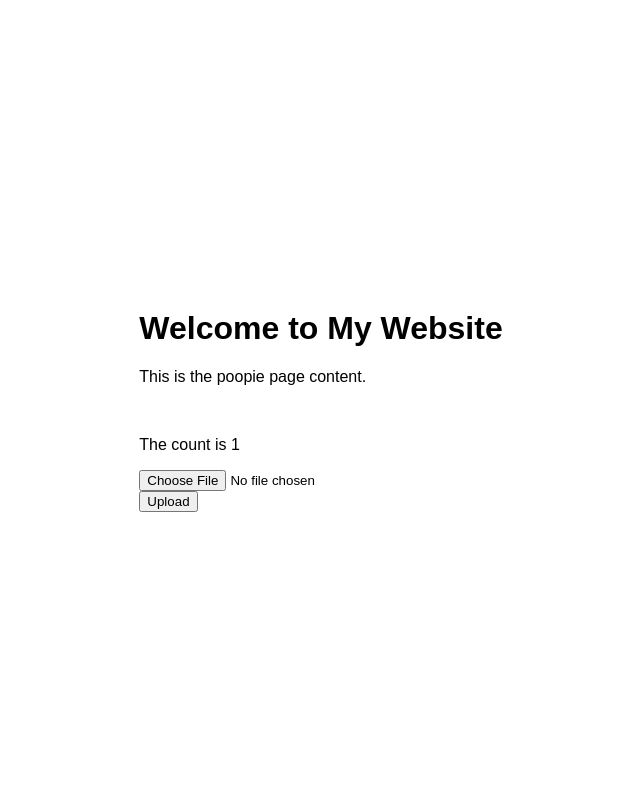
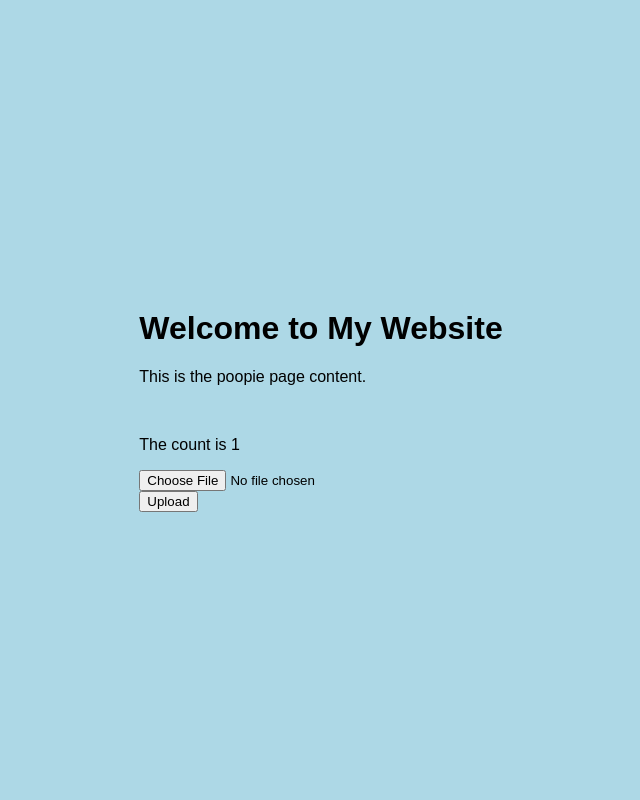
Before and after one commit to skipglide/django-deployment, a Django app: page / in a window 1280 px wide. Shown: the whole page, without its empty margins (319-959 px from the left). Run offline with Django 5.2, Linux system fonts and the light colour scheme; data comes from the database, SQL or seed files in the repository; data that the repository does not hold is empty.

Commit message:
changed bg color

```diff
--- a/app/static/app/style.css
+++ b/app/static/app/style.css
@@ -3,7 +3,7 @@ html {
     padding: 0;
 }
 body {
-    background-color: white;
+    background-color: lightblue;
     margin: 0;
     padding: 0;
     font-family: sans-serif;
```
